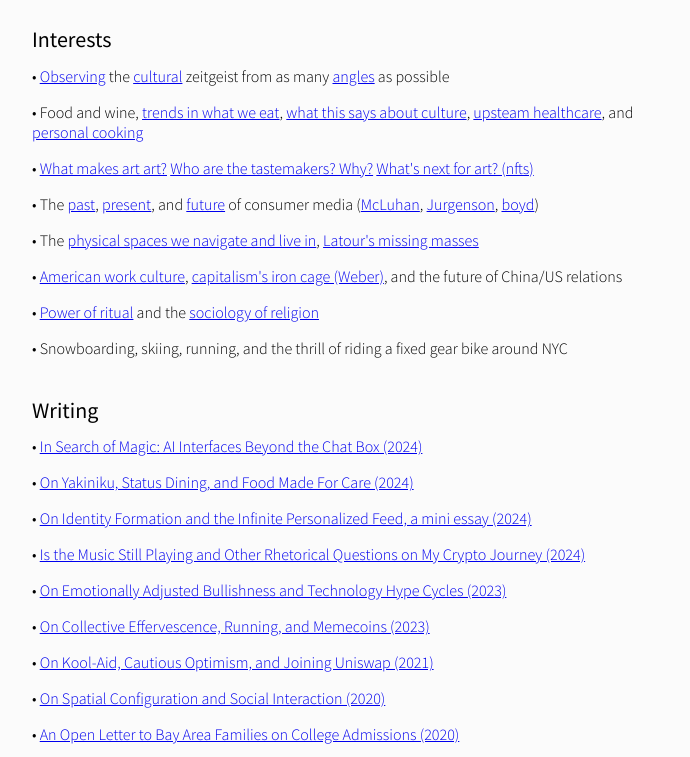
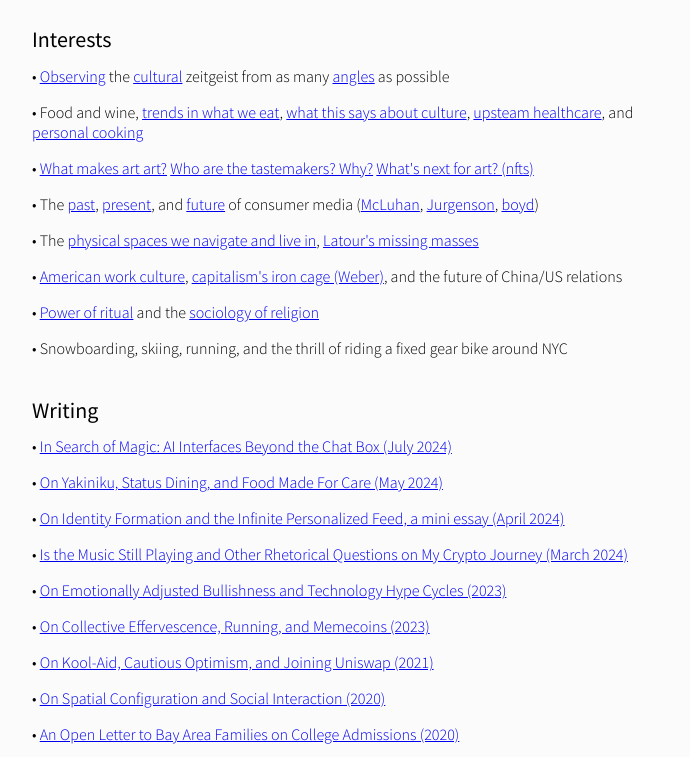
Before and after one commit to spenciefy/spenciefy.github.io, a plain HTML site: page index.html in a window 1280 px wide. Shown: the part 325-1082 px from the top of the page, without its empty margins (288-978 px from the left). Drawn offline with Linux system fonts and the light colour scheme.

Commit message:
add months to 2024 blog posts

```diff
--- a/index.html
+++ b/index.html
@@ -115,13 +115,13 @@
       <p>
         •
         <a href="https://paragraph.xyz/@spencer/in-search-of-magic">
-          In Search of Magic: AI Interfaces Beyond the Chat Box (2024)
+          In Search of Magic: AI Interfaces Beyond the Chat Box (July 2024)
         </a>
       </p>
       <p>
         •
         <a href="https://paragraph.xyz/@spencer/yakiniku">
-          On Yakiniku, Status Dining, and Food Made For Care (2024)
+          On Yakiniku, Status Dining, and Food Made For Care (May 2024)
         </a>
       </p>
       <p>
@@ -130,7 +130,7 @@
           href="https://paragraph.xyz/@spencer/on-identity-formation-and-the-infinite-personalized-feed"
         >
           On Identity Formation and the Infinite Personalized Feed, a mini essay
-          (2024)
+          (April 2024)
         </a>
       </p>
 
@@ -138,7 +138,7 @@
         •
         <a href="https://paragraph.xyz/@spencer/is-the-music-still-playing">
           Is the Music Still Playing and Other Rhetorical Questions on My Crypto
-          Journey (2024)
+          Journey (March 2024)
         </a>
       </p>
       <p>
```
